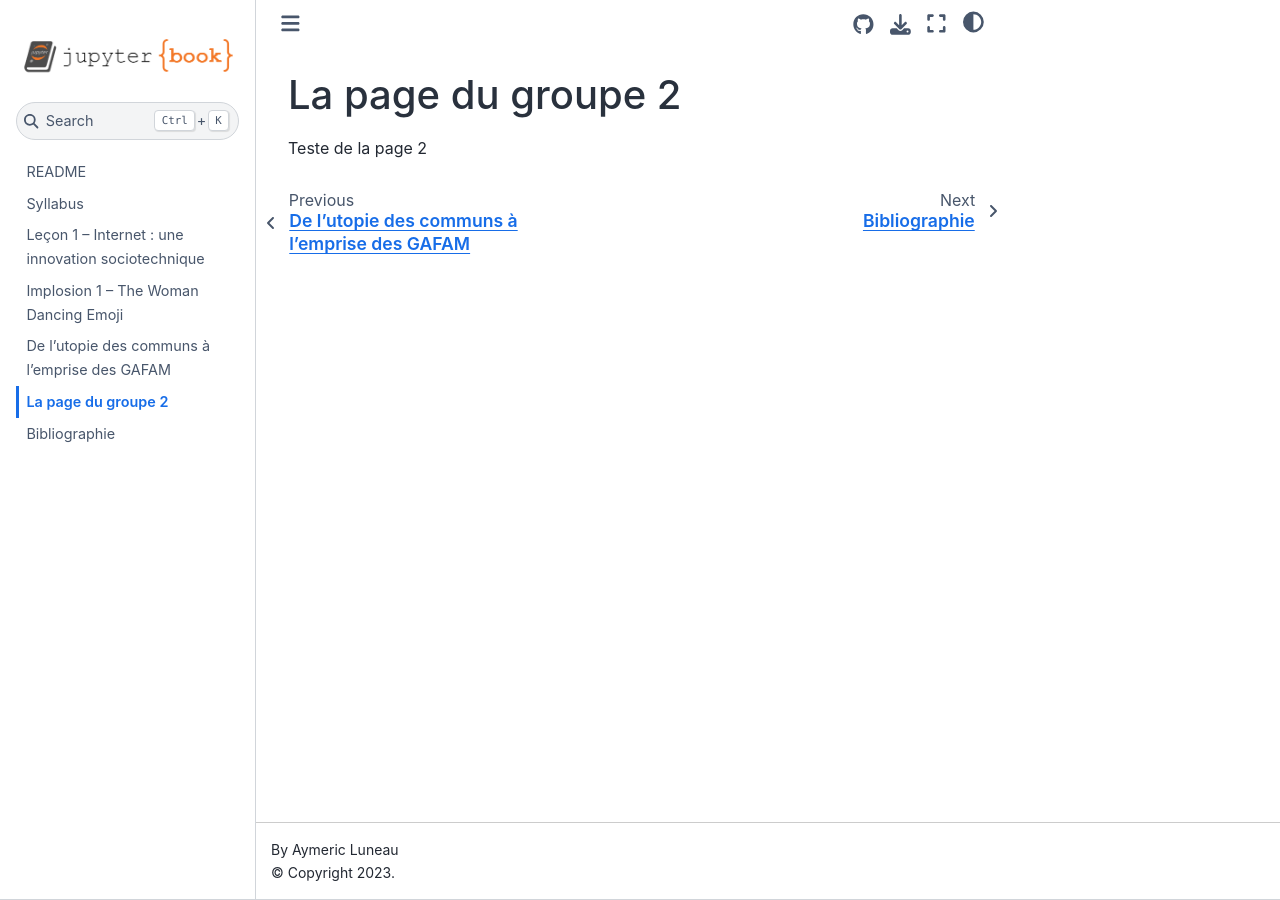
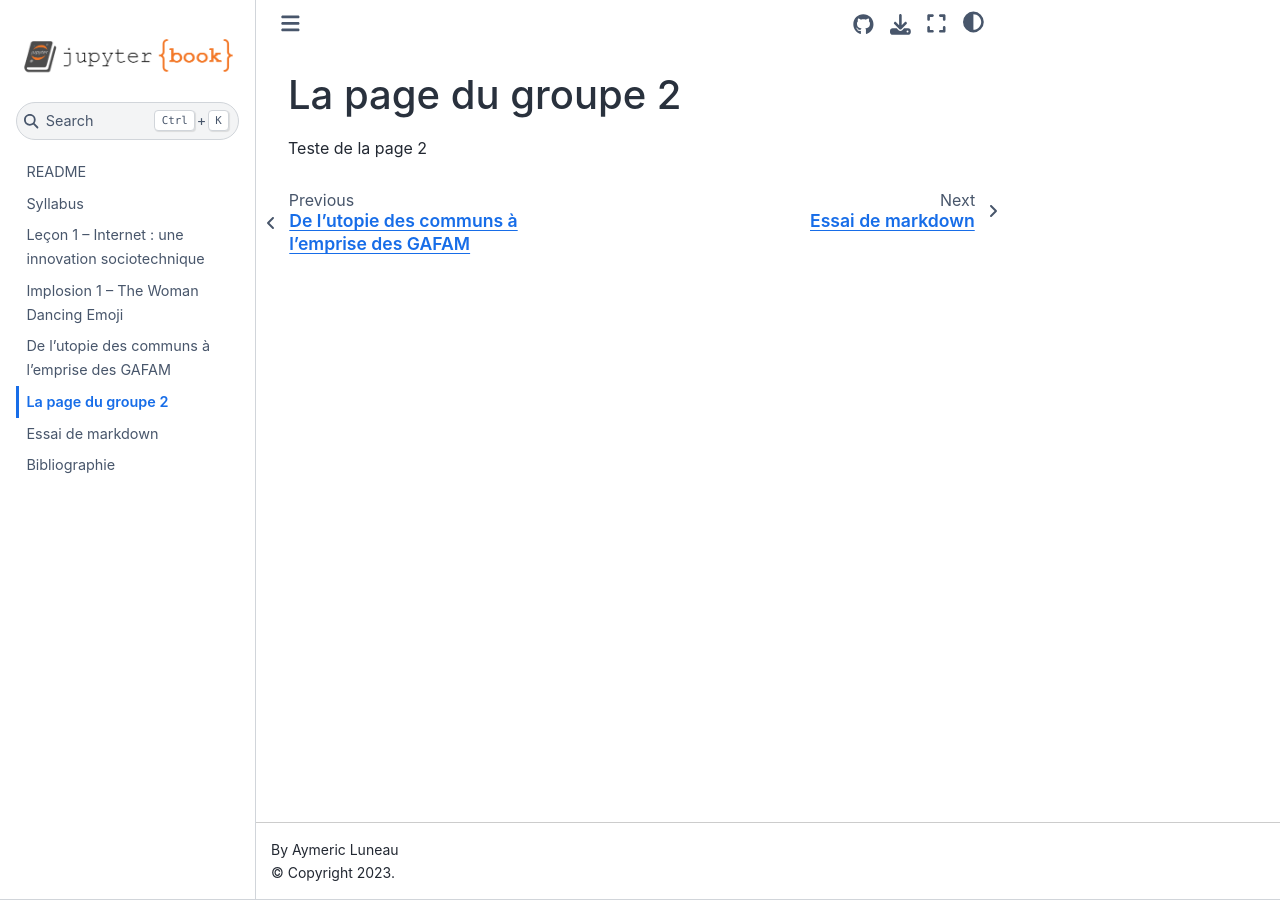
Before and after one commit to luneauaymeric/digital_culture_collective_page, a Jupyter Book: the page built from groupe2.md, in a window 1280 px wide. Built offline with Jupyter Book 1.0.4 settings and Sphinx 7.4.7 and the Sphinx Book theme 1.1.4, drawn with Linux system fonts in a browser that asks for light colours.

Commit message:
Update _toc.yml

```diff
--- a/_toc.yml
+++ b/_toc.yml
@@ -9,4 +9,5 @@ chapters:
 - file: Explo_1.md
 - file: lesson_2_biens_communs.md
 - file: groupe2.md
+- file: essai_de_markdown.md
 - file: biblio.md
```
